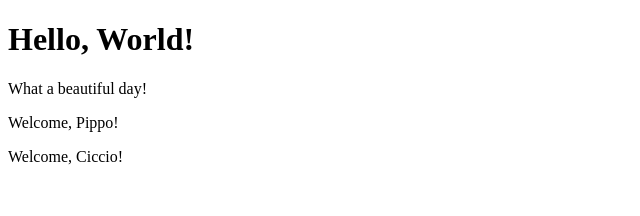
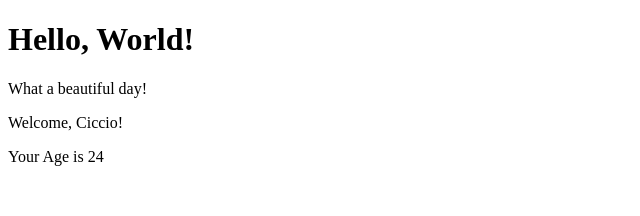
Before and after one commit to Ivanfras98/react-exercises, a React (Create React App) app: page / in a window 1280 px wide. Shown: the top 216 px of the page, without its empty margins (0-640 px from the left). Built offline with nearby package versions, Linux system fonts and the light colour scheme.

Commit message:
es prop-03 done

```diff
--- a/src/App.js
+++ b/src/App.js
@@ -16,8 +16,7 @@
           <div>
             <Hello />
             <Message />
-            <Welcome /> {/*  Welcome lasciato con prop di default */}
-            <Welcome name="Ciccio" /> {/* Welcome Chiamato con Prop */}
+            <Welcome name="Ciccio" age= "24" /> {/* Welcome Chiamato con Prop */}
           </div>
         );
     }
--- a/src/Welcome.js
+++ b/src/Welcome.js
@@ -2,7 +2,12 @@
 
 export class Welcome extends React.Component{
     render(){
-        return <p>Welcome, {this.props.name}!</p>
+        return (
+          <div>
+            <p>Welcome, {this.props.name}!</p>
+            <p>Your Age is {this.props.age}</p>
+          </div>
+        );
     }
 }
 
```
